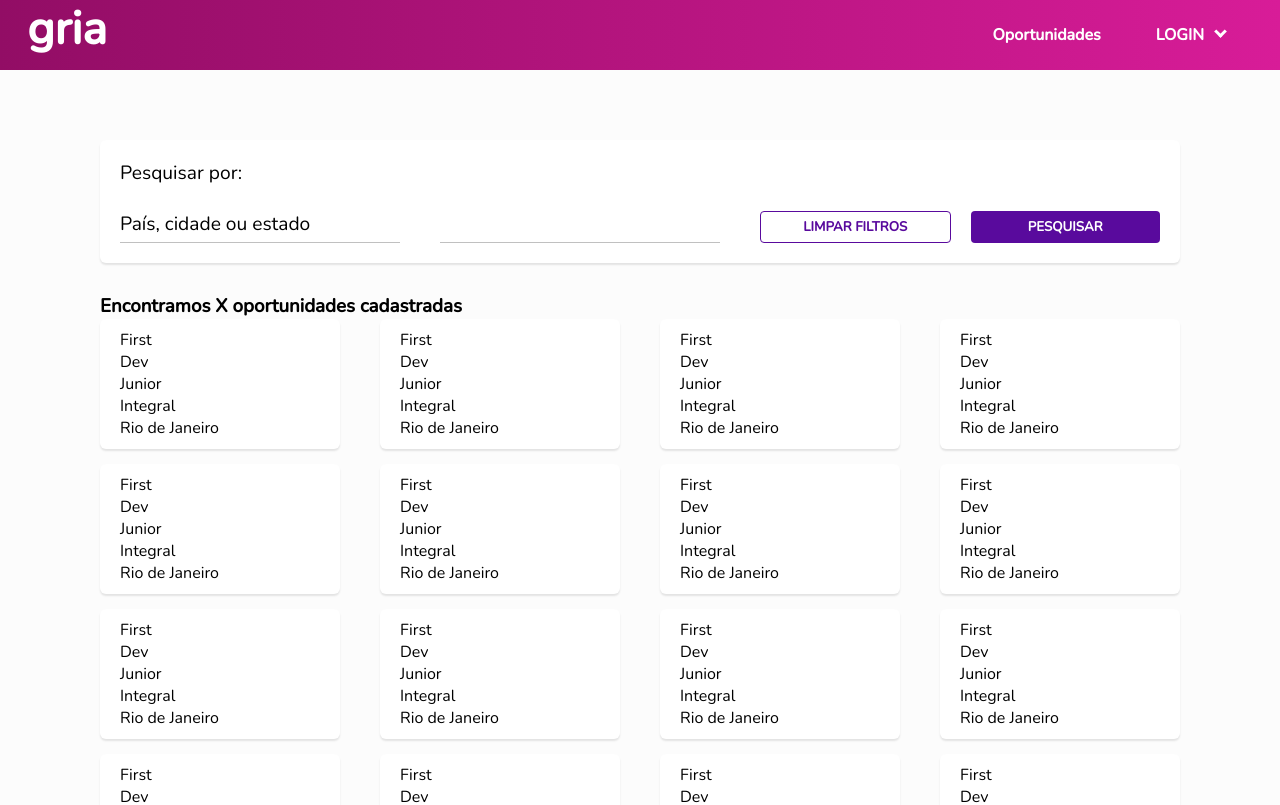
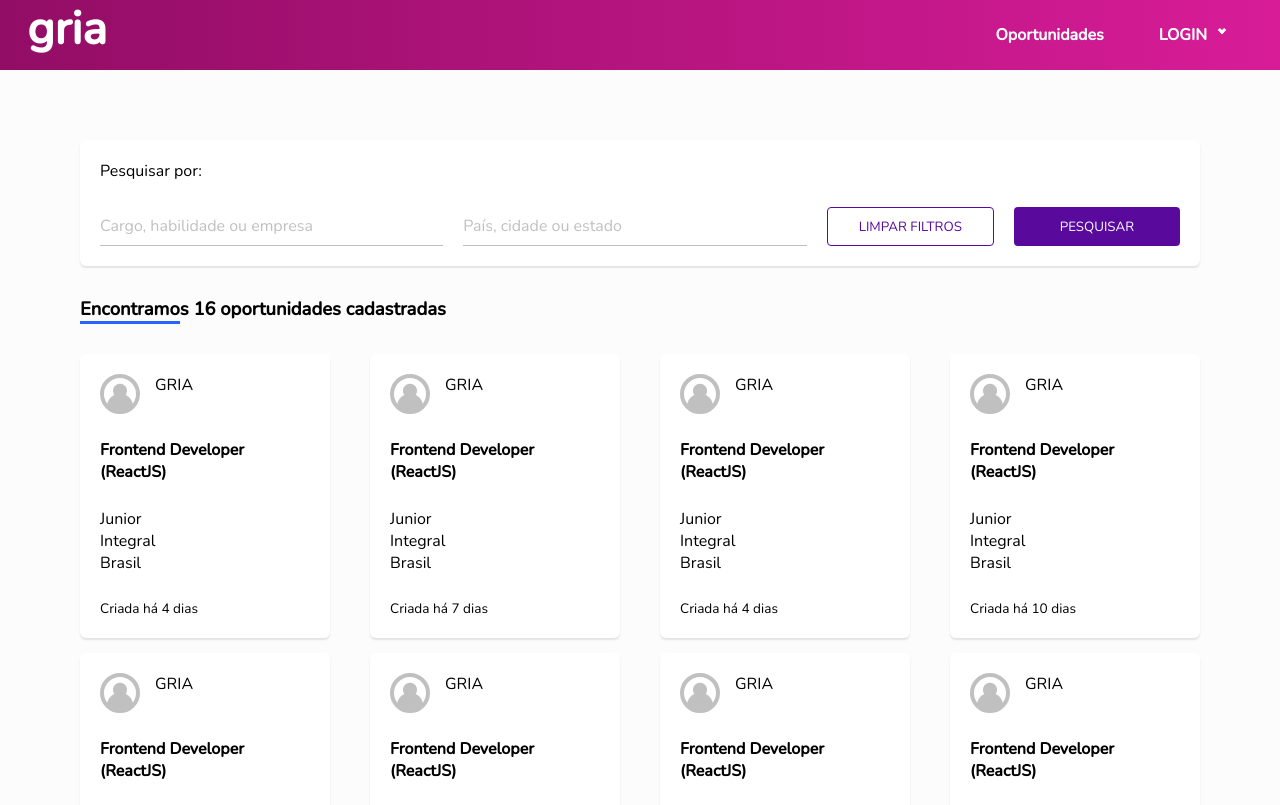
Before and after one commit to devdinho/grias-technical-test, a React (Create React App) app: page / in a window 1280 px wide. Shown: the top 805 px of the page. Built offline with nearby package versions, Linux system fonts and the light colour scheme.

Commit message:
Layout done

```diff
--- a/src/App.js
+++ b/src/App.js
@@ -3,6 +3,7 @@ import Main from './components/Main';
 import SearchBox from './components/SearchBox';
 import CardsContainer from './components/CardsContainer';
 import Page from './components/Page';
+import data from './data';
 
 function App() {
   return (
@@ -10,7 +11,7 @@ function App() {
       <Header />
       <Main>
         <SearchBox />
-        <h3>Encontramos X oportunidades cadastradas</h3>
+        <h2>Encontramos { data.length } oportunidades cadastradas</h2>
         <CardsContainer />
       </Main>
       <Page />
--- a/src/components/Card.jsx
+++ b/src/components/Card.jsx
@@ -6,11 +6,17 @@ function Card({ props }) {
 
   return (
     <div className='main__card'>
-      <span>{ name }</span>
+      <div className='main__logo-wrapper'>
+        <div className='main__picture'></div>
+        <span>{ name }</span>
+      </div>
       <strong><span>{ occupation }</span></strong>
-      <span>{ level }</span>
-      <span>{ time }</span>
-      <span>{ location }</span>
+      <div class='main__span-wrapper'>
+        <span>{ level }</span>
+        <span>{ time }</span>
+        <span>{ location }</span>
+      </div>
+      <span>Criada há { Math.random() * 15 + 1 | 0 } dias</span>
     </div>
   );
 }
--- a/src/components/CardsContainer.jsx
+++ b/src/components/CardsContainer.jsx
@@ -1,25 +1,7 @@
 import React from 'react';
 import Card from './Card';
 import '../styles/CardsContainer.css';
-
-const data = [
-  { name: 'First', occupation: 'Dev', level: 'Junior', time: 'Integral', location: 'Rio de Janeiro' },
-  { name: 'First', occupation: 'Dev', level: 'Junior', time: 'Integral', location: 'Rio de Janeiro' },
-  { name: 'First', occupation: 'Dev', level: 'Junior', time: 'Integral', location: 'Rio de Janeiro' },
-  { name: 'First', occupation: 'Dev', level: 'Junior', time: 'Integral', location: 'Rio de Janeiro' },
-  { name: 'First', occupation: 'Dev', level: 'Junior', time: 'Integral', location: 'Rio de Janeiro' },
-  { name: 'First', occupation: 'Dev', level: 'Junior', time: 'Integral', location: 'Rio de Janeiro' },
-  { name: 'First', occupation: 'Dev', level: 'Junior', time: 'Integral', location: 'Rio de Janeiro' },
-  { name: 'First', occupation: 'Dev', level: 'Junior', time: 'Integral', location: 'Rio de Janeiro' },
-  { name: 'First', occupation: 'Dev', level: 'Junior', time: 'Integral', location: 'Rio de Janeiro' },
-  { name: 'First', occupation: 'Dev', level: 'Junior', time: 'Integral', location: 'Rio de Janeiro' },
-  { name: 'First', occupation: 'Dev', level: 'Junior', time: 'Integral', location: 'Rio de Janeiro' },
-  { name: 'First', occupation: 'Dev', level: 'Junior', time: 'Integral', location: 'Rio de Janeiro' },
-  { name: 'First', occupation: 'Dev', level: 'Junior', time: 'Integral', location: 'Rio de Janeiro' },
-  { name: 'First', occupation: 'Dev', level: 'Junior', time: 'Integral', location: 'Rio de Janeiro' },
-  { name: 'First', occupation: 'Dev', level: 'Junior', time: 'Integral', location: 'Rio de Janeiro' },
-  { name: 'First', occupation: 'Dev', level: 'Junior', time: 'Integral', location: 'Rio de Janeiro' },
-];
+import data from '../data';
 
 function CardsContainer() {
 
--- a/src/components/SearchBox.jsx
+++ b/src/components/SearchBox.jsx
@@ -6,12 +6,16 @@ function SearchBox() {
     <div className='search-box'>
       <span>Pesquisar por:</span>
       <form className='search-box__form'>
-        {/* <div className='search-box__input-wrapper'> */}
-          <label htmlFor="">Cargo, habilidades ou empresa</label>
-          <input type="text" />
-          <label htmlFor="">País, cidade ou estado</label>
-          <input type="text" />
-        {/* </div> */}
+        <div className='search-box__input-container'>
+          <div className='search-box__input-wrapper'>
+            <input type='text' />
+            <label htmlFor=''>Cargo, habilidade ou empresa</label>
+          </div>
+          <div className='search-box__input-wrapper'>
+            <input type='text' />
+            <label htmlFor=''>País, cidade ou estado</label>
+          </div>
+        </div>
         <div className='search-box__button-wrapper'>
           <button className='search-box__clean-filters'>Limpar filtros</button>
           <button className='search-box__search'>Pesquisar</button>
--- /dev/null
+++ b/src/data/index.js
@@ -0,0 +1,20 @@
+const data = [
+  { name: 'GRIA', occupation: 'Frontend Developer (ReactJS)', level: 'Junior', time: 'Integral', location: 'Brasil' },
+  { name: 'GRIA', occupation: 'Frontend Developer (ReactJS)', level: 'Junior', time: 'Integral', location: 'Brasil' },
+  { name: 'GRIA', occupation: 'Frontend Developer (ReactJS)', level: 'Junior', time: 'Integral', location: 'Brasil' },
+  { name: 'GRIA', occupation: 'Frontend Developer (ReactJS)', level: 'Junior', time: 'Integral', location: 'Brasil' },
+  { name: 'GRIA', occupation: 'Frontend Developer (ReactJS)', level: 'Junior', time: 'Integral', location: 'Brasil' },
+  { name: 'GRIA', occupation: 'Frontend Developer (ReactJS)', level: 'Junior', time: 'Integral', location: 'Brasil' },
+  { name: 'GRIA', occupation: 'Frontend Developer (ReactJS)', level: 'Junior', time: 'Integral', location: 'Brasil' },
+  { name: 'GRIA', occupation: 'Frontend Developer (ReactJS)', level: 'Junior', time: 'Integral', location: 'Brasil' },
+  { name: 'GRIA', occupation: 'Frontend Developer (ReactJS)', level: 'Junior', time: 'Integral', location: 'Brasil' },
+  { name: 'GRIA', occupation: 'Frontend Developer (ReactJS)', level: 'Junior', time: 'Integral', location: 'Brasil' },
+  { name: 'GRIA', occupation: 'Frontend Developer (ReactJS)', level: 'Junior', time: 'Integral', location: 'Brasil' },
+  { name: 'GRIA', occupation: 'Frontend Developer (ReactJS)', level: 'Junior', time: 'Integral', location: 'Brasil' },
+  { name: 'GRIA', occupation: 'Frontend Developer (ReactJS)', level: 'Junior', time: 'Integral', location: 'Brasil' },
+  { name: 'GRIA', occupation: 'Frontend Developer (ReactJS)', level: 'Junior', time: 'Integral', location: 'Brasil' },
+  { name: 'GRIA', occupation: 'Frontend Developer (ReactJS)', level: 'Junior', time: 'Integral', location: 'Brasil' },
+  { name: 'GRIA', occupation: 'Frontend Developer (ReactJS)', level: 'Junior', time: 'Integral', location: 'Brasil' },
+];
+
+export default data;
--- a/src/index.css
+++ b/src/index.css
@@ -5,6 +5,10 @@
   padding: 0;
   box-sizing: border-box;
   font-family: Nunito, sans-serif;
+}
+
+*::before, *::after {
+  box-sizing: inherit;
 }
 
 html, body {
@@ -18,10 +22,22 @@ html, body {
 
 .App {
   align-items: center;
-  padding: 0 100px;
+  padding: 0 80px;
   display: flex;
   flex-direction: column;
   width: 100%;
+}
+
+.App h2 {
+  font-size: 1.15rem;
+  margin-bottom: 30px;
+}
+
+.App h2::after {
+  content: '';
+  display: block;
+  width: 100px;
+  border-bottom: 3px solid #2665FE;
 }
 
 .page {
@@ -37,3 +53,9 @@ html, body {
 body {
   background-color: #FCFCFC;
 }
+
+/* @media screen and (max-width: 960px) {
+  .header__link, .header__link:after, .header__link:before {
+    display: none;
+  }
+} */
--- a/src/styles/Card.css
+++ b/src/styles/Card.css
@@ -5,14 +5,37 @@
   flex: 1;
   flex-basis: 240px;
   border-radius: 6px;
-  padding: 10px 20px;
+  padding: 20px;
   box-shadow: 0px 2px 2px rgba(0, 0, 0, .1);
+  gap: 25px;
 }
 
-.main__card span:not(:nth-child(2)) {
-  font-weight: lighter;
+.main__logo-wrapper {
+  display: flex;
+  gap: 15px;
 }
 
-.main__card span:nth-child(2) {
+.main__picture {
+  width: 40px;
+  height: 40px;
+  border-radius: 50%;
+  border: 4px solid silver;
+  background-image: radial-gradient(
+    circle 25px at 50% 90%,
+    silver 50%,
+    transparent 55%
+    ), radial-gradient(
+      circle 13px at 50% 40%,
+      silver 50%,
+      transparent 58%
+    );
+}
 
+.main__span-wrapper {
+  display: flex;
+  flex-direction: column;
 }
+
+.main__span-wrapper + span {
+  font-size: 0.85rem;
+}
--- a/src/styles/SearchBox.css
+++ b/src/styles/SearchBox.css
@@ -5,59 +5,78 @@
   padding: 20px;
   border-radius: 6px;
   box-shadow: 0px 2px 2px rgba(0, 0, 0, .1);
-  font-size: 1.2rem;
+  font-size: 1rem;
   margin-top: 140px;
   margin-bottom: 30px;
 }
 
-.search-box span {
+.search-box span:first-of-type {
   margin-bottom: 25px;
 }
 
 .search-box__form {
   display: flex;
   flex-wrap: wrap;
-  gap: 40px;
-}
-
-.search-box__form label {
-  position: absolute;
+  gap: 20px;
 }
 
 .search-box__input-wrapper {
   display: flex;
-  flex-wrap: wrap;
-  flex: 2.5;
-  gap: 20px;
+  flex: 1;
+  position: relative;
 }
 
 .search-box__form input {
-  flex-grow: 1;
-  max-width: 400px;
+  flex: 1;
   border: none;
   outline: none;
   border-bottom: 1px solid silver;
   position: relative;
+  padding: 10px 0;
+}
+
+.search-box__input-container {
+  display: flex;
+  flex-wrap: wrap;
+  flex: 2;
+  gap: 20px;
+}
+
+.search-box__input-wrapper input {
+  min-width: 250px;
+}
+
+.search-box__input-wrapper label {
+  display: flex;
+  flex: 1;
+  font-size: 1rem;
+  font-weight: lighter;
+  color: silver;
+  position: absolute;
+  top: 8px;
+  pointer-events: none;
+  transition: 180ms;
 }
 
 .search-box__form input:focus {
   border-bottom: 2px solid indigo;
 }
 
-.search-box__form input::before {
-  content: '';
-  position: absolute;
-  width: 100%;
-  height: 5px;
-  background-color: indigo;
+.search-box__form input:hover {
+  border-bottom: 2px solid indigo;
+}
+
+.search-box__form input:focus + label {
+  transform: translateY(-120%);
+  font-size: 0.8rem;
+  color: indigo;
 }
 
 .search-box__button-wrapper {
+  display: flex;
   flex: 1;
-  display: flex;
   justify-content: center;
   gap: 20px;
-  min-width: 400px;
 }
 
 .search-box__clean-filters,
@@ -65,10 +84,8 @@
   text-transform: uppercase;
   flex-grow: 1;
   flex-basis: 100%;
-  max-width: 250px;
-  padding: 6px 0;
+  padding: 8px 20px;
   border-radius: 4px;
-  font-weight: 600;
 
 }
 
@@ -83,8 +100,20 @@
   border: 1px solid #590A9D;
 }
 
+.search-box__clean-filters:active {
+  background-color: #590A9D10;
+}
+
 .search-box__search {
   background-color: #590A9D;
   border: none;
   color: #fff;
 }
+
+.search-box__search:hover:active {
+  background-color: #621ca0;
+}
+
+.search-box__search:hover:hover {
+  background-color: #45067c;
+}
```
Also changed, not shown: src/components/Header.jsx (+5 -5 lines).
